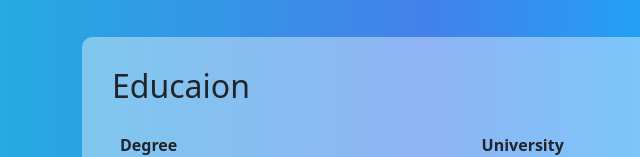
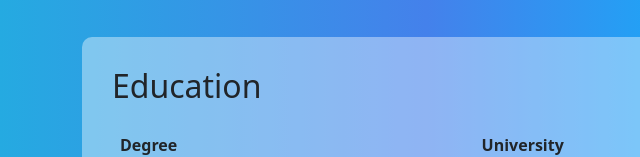
Before and after one commit to umarwahid/My-CV, a plain HTML site: page index.html in a window 1280 px wide. Shown: the part 800-957 px from the top of the page, 0-640 px from the left. Drawn offline with nearby package versions, Linux system fonts and the light colour scheme.

Commit message:
Update index.html

```diff
--- a/index.html
+++ b/index.html
@@ -23,7 +23,7 @@
             <p>Highly motivated and dedicated Front End Developer with a passion for creating exceptional user experiences. Proficient in HTML, CSS, JavaScript, Bootstrap and Reacts framework . With a solid foundation in web development principles and a strong desire to learn and grow, I am eager to contribute to innovative projects and collaborate with experienced teams.</p>
         </div>
         <div id="education">
-            <h2 class="h2">Educaion</h2>
+            <h2 class="h2">Education</h2>
             <table>
                 <tbody>
                     <tr>
```
